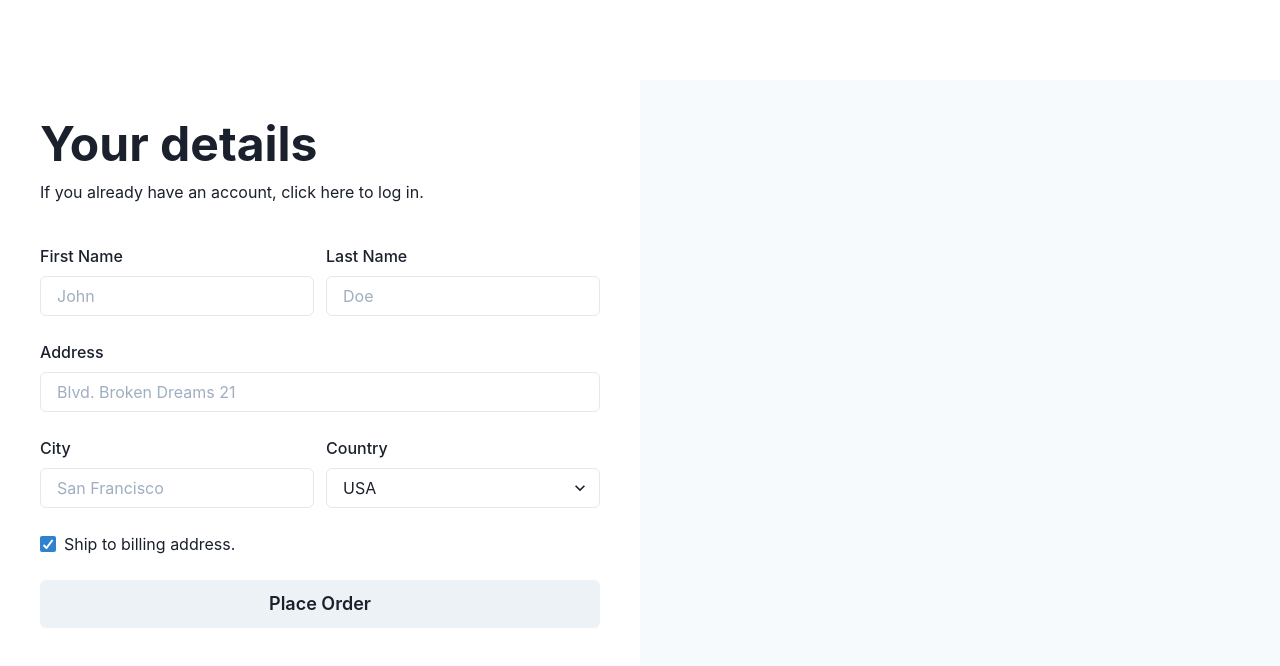
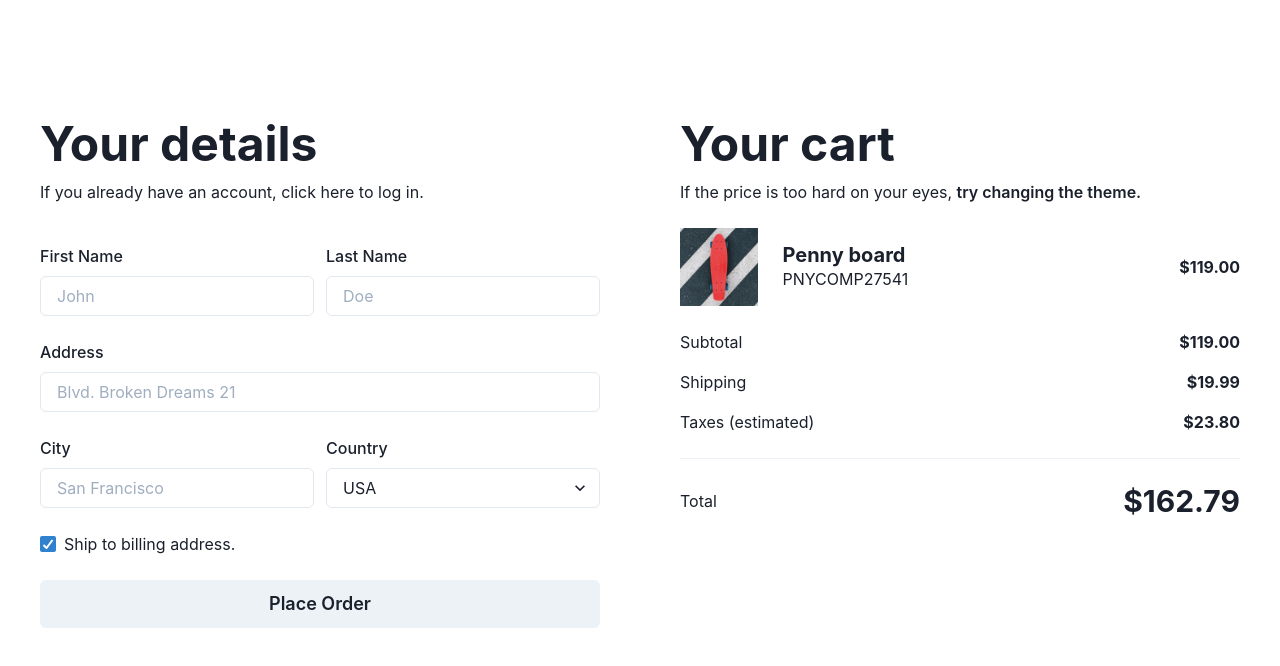
Before and after one commit to elliothershberg/chakra-demo, a Next.js app: page / in a window 1280 px wide. Shown: the top 666 px of the page. Built offline with nearby package versions, Linux system fonts and the light colour scheme.

Commit message:
Set up markup for cart

```diff
--- a/src/sections/cart.tsx
+++ b/src/sections/cart.tsx
@@ -1,15 +1,71 @@
-import { VStack } from "@chakra-ui/react";
+import {
+  VStack,
+  Heading,
+  Text,
+  Button,
+  HStack,
+  AspectRatio,
+  Image,
+  Stack,
+  Divider,
+} from "@chakra-ui/react";
 
 const Cart = () => {
   return (
-    <VStack
-      w="full"
-      h="full"
-      p={10}
-      spacing={10}
-      alignItems="flex-start"
-      bg="gray.50"
-    ></VStack>
+    <VStack w="full" h="full" p={10} spacing={6} align="flex-start">
+      <VStack alignItems="flex-start" spacing={3}>
+        <Heading size="2xl">Your cart</Heading>
+        <Text>
+          If the price is too hard on your eyes,{" "}
+          <Button variant="link" colorScheme="black">
+            try changing the theme.
+          </Button>
+        </Text>
+      </VStack>
+      <HStack
+        spacing={{ base: 3, md: 6 }}
+        alignItems={{ base: "flex-start", md: "center" }}
+        w="full"
+      >
+        <AspectRatio ratio={1} w={24}>
+          <Image src="/images/skateboard.jpg" alt="Skateboard" />
+        </AspectRatio>
+        <Stack
+          spacing={0}
+          w="full"
+          direction={{ base: "column", md: "row" }}
+          justifyContent="space-between"
+          alignItems={{ base: "flex-start", md: "center" }}
+        >
+          <VStack w="full" spacing={0} alignItems="flex-start">
+            <Heading size="md">Penny board</Heading>
+            <Text>PNYCOMP27541</Text>
+          </VStack>
+          <Heading size="sm" textAlign={{ base: "start", md: "end" }}>
+            $119.00
+          </Heading>
+        </Stack>
+      </HStack>
+      <VStack spacing={4} alignItems="stretch" w="full">
+        <HStack justifyContent="space-between">
+          <Text>Subtotal</Text>
+          <Heading size="sm">$119.00</Heading>
+        </HStack>
+        <HStack justifyContent="space-between">
+          <Text>Shipping</Text>
+          <Heading size="sm">$19.99</Heading>
+        </HStack>
+        <HStack justifyContent="space-between">
+          <Text>Taxes (estimated)</Text>
+          <Heading size="sm">$23.80</Heading>
+        </HStack>
+      </VStack>
+      <Divider />
+      <HStack justifyContent="space-between" w="full">
+        <Text>Total</Text>
+        <Heading size="lg">$162.79</Heading>
+      </HStack>
+    </VStack>
   );
 };
 
```
Also changed, not shown: public/images/skateboard.jpg (added).
